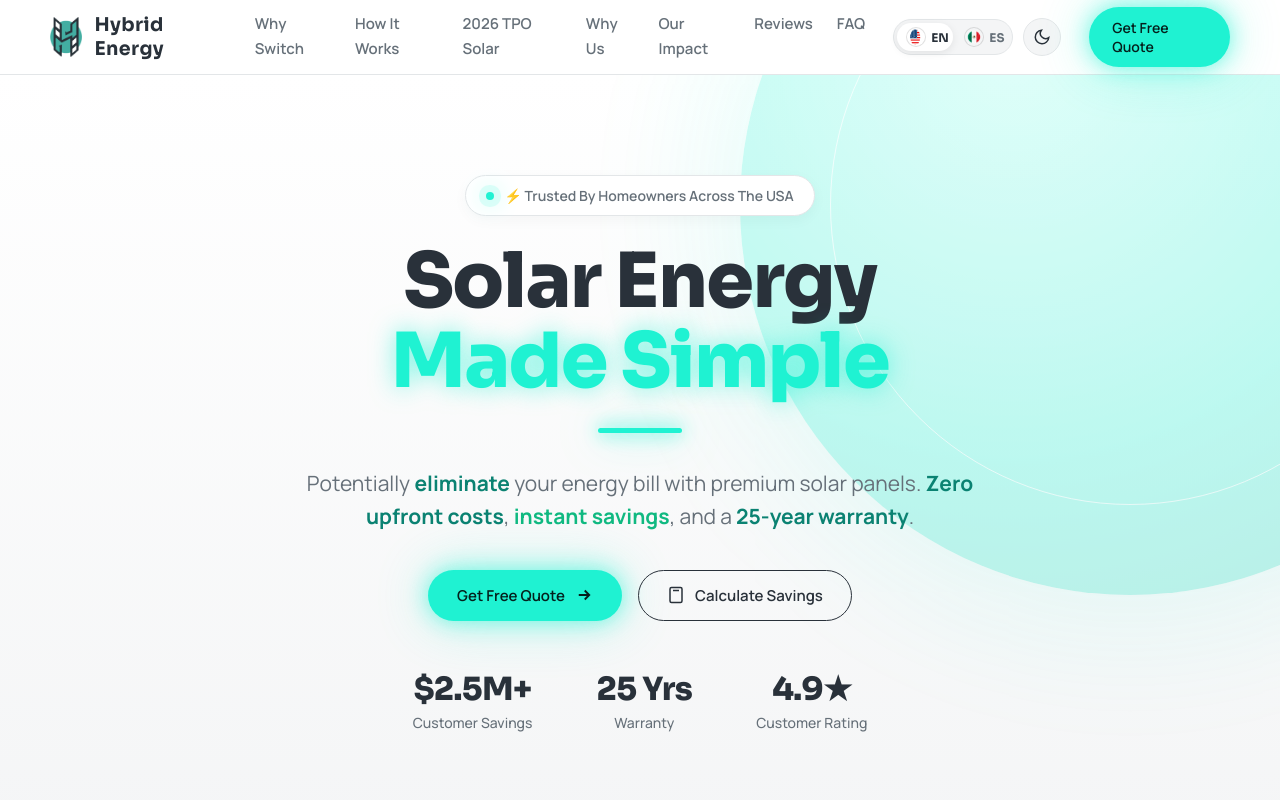
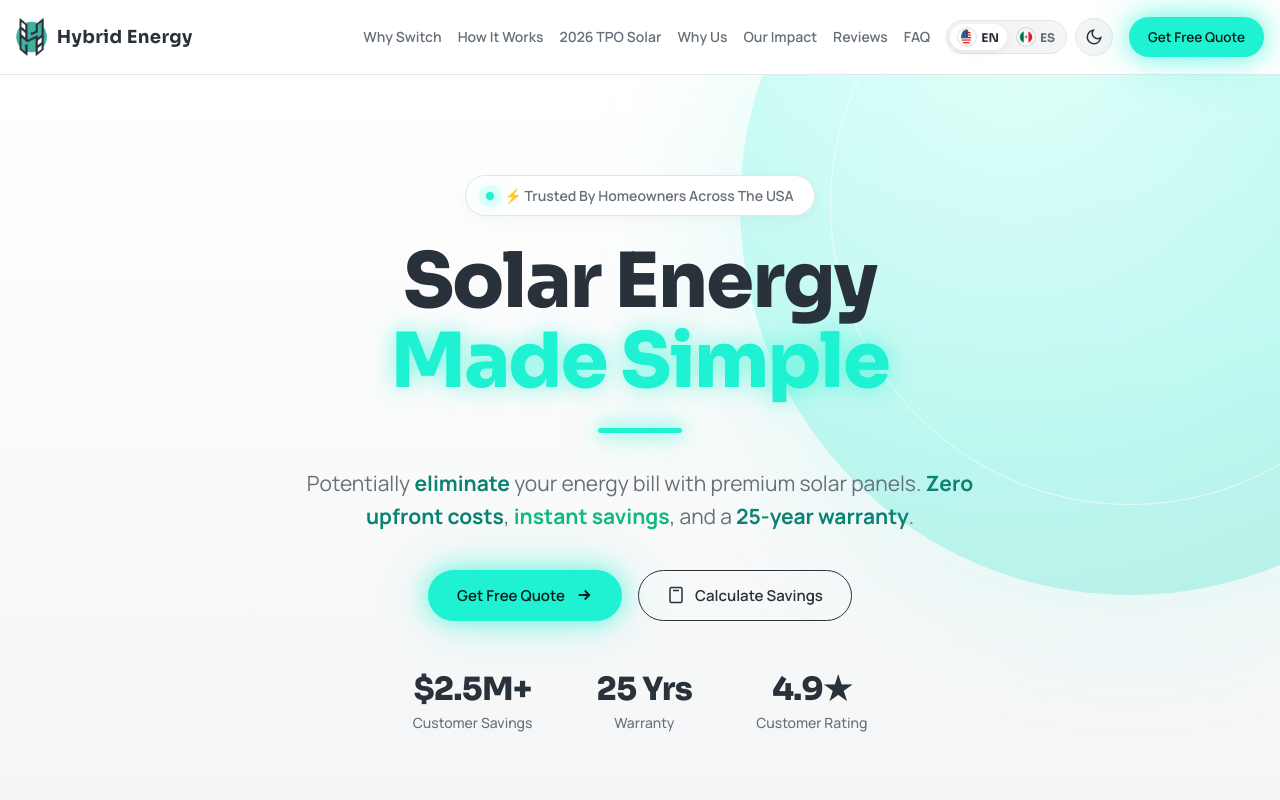
Before and after one commit to victorhugolace/hybrid-energy, a plain HTML site: page index.html in a window 1280 px wide. Shown: the top 800 px of the page. Drawn offline with Linux system fonts and the light colour scheme.

Commit message:
Widen header bar and prevent nav link wrapping

```diff
--- a/style.css
+++ b/style.css
@@ -174,33 +174,38 @@ h4 {
 .header-in {
   display: flex;
   align-items: center;
-  gap: 28px;
+  gap: 16px;
   height: 74px;
+  width: min(1440px, 100% - 32px);
 }
 
 .brand {
   display: flex;
   align-items: center;
-  gap: 12px;
-  font: 700 19px var(--hd);
+  gap: 10px;
+  font: 700 18px var(--hd);
   letter-spacing: .02em;
+  flex-shrink: 0;
+  white-space: nowrap;
 }
 
 .brand img {
   width: auto;
-  height: 40px;
+  height: 38px;
 }
 
 .nav {
   display: flex;
-  gap: 24px;
+  align-items: center;
+  gap: 16px;
   margin-left: auto;
-  font-size: 15px;
+  font-size: 14px;
   font-weight: 600;
   color: var(--mut);
 }
 
 .nav a {
+  white-space: nowrap;
   transition: color .2s;
 }
 
@@ -208,11 +213,30 @@ h4 {
   color: var(--ink);
 }
 
+.header .btn {
+  white-space: nowrap;
+  flex-shrink: 0;
+  padding: 10px 18px;
+  font-size: 13.5px;
+}
+
+@media(max-width: 1260px) {
+  .nav {
+    gap: 12px;
+    font-size: 13.5px;
+  }
+  .header .btn {
+    padding: 8px 14px;
+    font-size: 13px;
+  }
+}
+
 /* Header Tools (Language & Theme) */
 .header-tools {
   display: flex;
   align-items: center;
-  gap: 10px;
+  gap: 8px;
+  flex-shrink: 0;
 }
 
 .lang-switch {
@@ -223,13 +247,14 @@ h4 {
   border-radius: 999px;
   padding: 3px;
   gap: 2px;
+  flex-shrink: 0;
 }
 
 .lang-btn {
   display: inline-flex;
   align-items: center;
-  gap: 6px;
-  padding: 5px 10px;
+  gap: 5px;
+  padding: 4px 8px;
   border-radius: 999px;
   border: 0;
   background: transparent;
@@ -237,6 +262,7 @@ h4 {
   font: 700 12px var(--hd);
   cursor: pointer;
   transition: all .2s ease;
+  white-space: nowrap;
 }
 
 .lang-btn.active {
@@ -1253,9 +1279,10 @@ details p {
   }
 }
 
-@media(max-width: 760px) {
+@media(max-width: 1120px) {
   .burger {
     display: block;
+    margin-left: 10px;
   }
 
   .header .btn {
@@ -1264,10 +1291,6 @@ details p {
 
   .header-tools {
     margin-left: auto;
-  }
-
-  .burger {
-    margin-left: 10px;
   }
 
   .nav {
@@ -1298,7 +1321,9 @@ details p {
   .nav a:last-child {
     border-bottom: none;
   }
-
+}
+
+@media(max-width: 760px) {
   .hero {
     padding: 60px 0 70px;
   }
@@ -1614,7 +1639,7 @@ details p {
   color: #cbd5e1;
 }
 
-@media(max-width: 760px) {
+@media(max-width: 1120px) {
   [data-theme="dark"] .nav {
     background: #141c26;
     border-color: rgba(255, 255, 255, .1);
```
